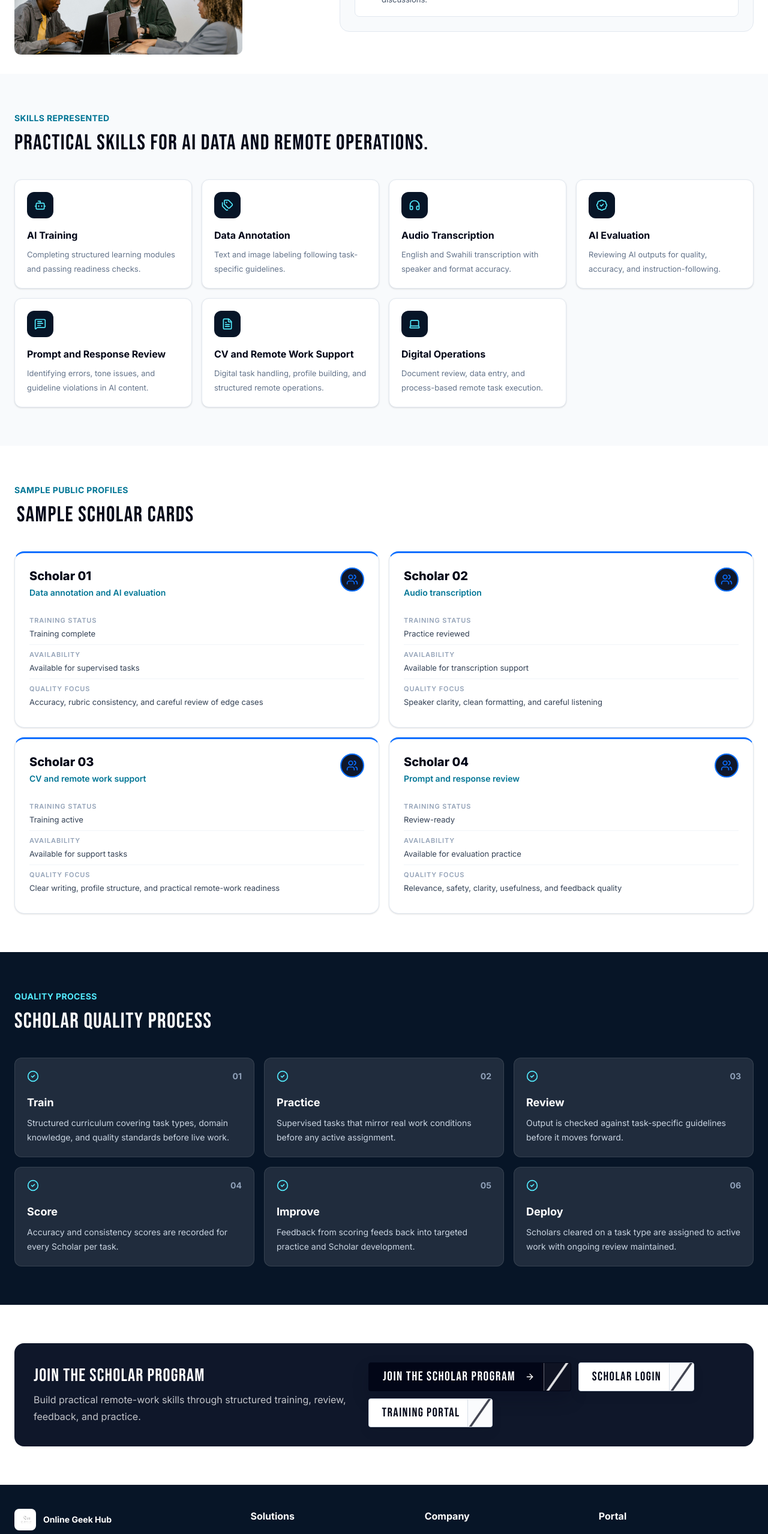
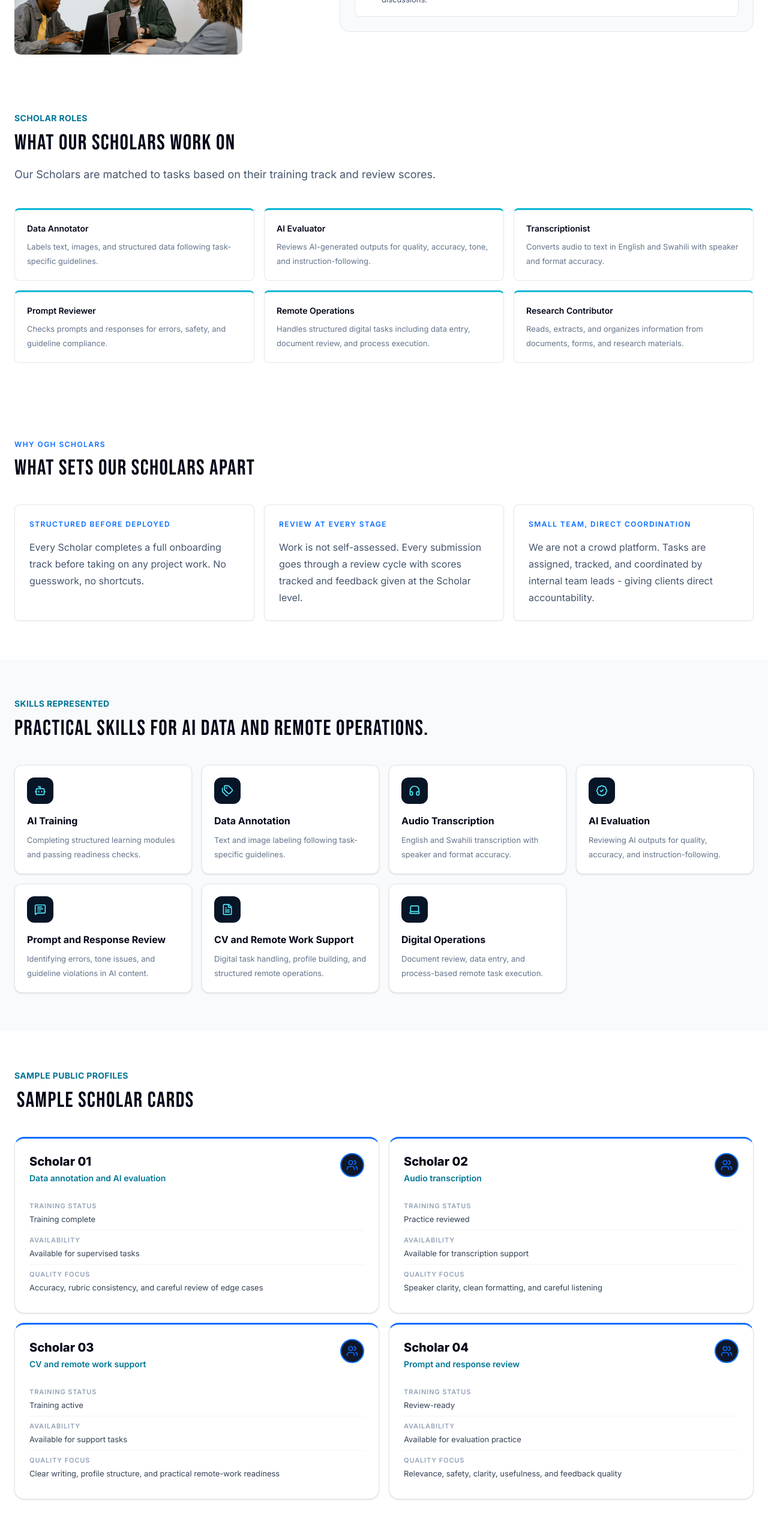
Before and after one commit to Sabelo001/online-geek-hub, a Next.js app: page /scholars in a window 1280 px wide. Shown: the part 1140-3697 px from the top of the page at 60% size. Built offline with nearby package versions, Linux system fonts and the light colour scheme.

Commit message:
Add differentiator, roles, testimonial, and recruitment sections to scholars page

```diff
--- a/app/scholars/page.tsx
+++ b/app/scholars/page.tsx
@@ -1,4 +1,4 @@
-import { ArrowRight, BadgeCheck, Bot, BriefcaseBusiness, CheckCircle2, FileText, Headphones, Laptop, Lock, MessageSquareText, ShieldCheck, Sparkles, Tags, Users } from "lucide-react";
+import { BadgeCheck, Bot, Briefcase, CheckCircle2, FileText, GraduationCap, Headphones, Laptop, Lock, MessageSquareText, Sparkles, Star, Tags, Users } from "lucide-react";
 import Link from "next/link";
 import { PublicFooter } from "@/components/public-footer";
 import { PublicNavbar } from "@/components/public-navbar";
@@ -111,6 +111,68 @@ const scholarStats = [
   { number: "1", label: "Week to Ready" }
 ];
 
+const scholarDifferentiators = [
+  {
+    title: "Structured Before Deployed",
+    description: "Every Scholar completes a full onboarding track before taking on any project work. No guesswork, no shortcuts."
+  },
+  {
+    title: "Review at Every Stage",
+    description:
+      "Work is not self-assessed. Every submission goes through a review cycle with scores tracked and feedback given at the Scholar level."
+  },
+  {
+    title: "Small Team, Direct Coordination",
+    description:
+      "We are not a crowd platform. Tasks are assigned, tracked, and coordinated by internal team leads - giving clients direct accountability."
+  }
+];
+
+const scholarRoles = [
+  {
+    title: "Data Annotator",
+    description: "Labels text, images, and structured data following task-specific guidelines."
+  },
+  {
+    title: "AI Evaluator",
+    description: "Reviews AI-generated outputs for quality, accuracy, tone, and instruction-following."
+  },
+  {
+    title: "Transcriptionist",
+    description: "Converts audio to text in English and Swahili with speaker and format accuracy."
+  },
+  {
+    title: "Prompt Reviewer",
+    description: "Checks prompts and responses for errors, safety, and guideline compliance."
+  },
+  {
+    title: "Remote Operations",
+    description: "Handles structured digital tasks including data entry, document review, and process execution."
+  },
+  {
+    title: "Research Contributor",
+    description: "Reads, extracts, and organizes information from documents, forms, and research materials."
+  }
+];
+
+const scholarProgramBenefits = [
+  {
+    title: "Structured Training",
+    description: "Complete a guided onboarding track before any live work.",
+    icon: GraduationCap
+  },
+  {
+    title: "Scored and Reviewed",
+    description: "Get feedback on every submission and track your progress.",
+    icon: Star
+  },
+  {
+    title: "Project Placement",
+    description: "Top Scholars get first access to incoming project invitations.",
+    icon: Briefcase
+  }
+];
+
 export default function ScholarsPage() {
   return (
     <main className="public-page min-h-screen bg-white text-slate-950">
@@ -190,6 +252,44 @@ export default function ScholarsPage() {
         </div>
       </section>
 
+      <section className="px-4 py-16 sm:px-6">
+        <div className="mx-auto max-w-7xl">
+          <div className="max-w-3xl">
+            <p className="text-sm font-bold uppercase tracking-wide text-cyan-700">Scholar Roles</p>
+            <h2 className="mt-3 text-4xl font-extrabold tracking-normal text-slate-950">What Our Scholars Work On</h2>
+            <p className="mt-4 text-lg leading-8 text-slate-600">
+              Our Scholars are matched to tasks based on their training track and review scores.
+            </p>
+          </div>
+          <div className="mt-10 grid gap-4 md:grid-cols-2 lg:grid-cols-3">
+            {scholarRoles.map((role) => (
+              <article key={role.title} className="rounded-lg border border-t-[3px] border-[#e2e8f0] border-t-[#06b6d4] bg-white p-5">
+                <h3 className="text-[14px] font-semibold text-slate-950">{role.title}</h3>
+                <p className="mt-2 text-[13px] font-normal leading-6 text-[#64748b]">{role.description}</p>
+              </article>
+            ))}
+          </div>
+        </div>
+      </section>
+
+      <section className="px-4 py-16 sm:px-6">
+        <div className="mx-auto max-w-7xl">
+          <p className="mb-2.5 text-xs font-semibold uppercase tracking-[0.12em] text-[#0A6EFF]">Why OGH Scholars</p>
+          <h2 className="mt-3 text-4xl font-extrabold tracking-normal text-slate-950">What Sets Our Scholars Apart</h2>
+          <div className="mt-10 grid gap-4 md:grid-cols-3">
+            {scholarDifferentiators.map((item) => (
+              <article
+                key={item.title}
+                className="rounded-lg border border-slate-200 bg-white p-6 shadow-sm shadow-slate-950/5 transition hover:border-cyan-300 hover:shadow-md"
+              >
+                <h3 className="text-xs font-semibold uppercase tracking-[0.12em] text-[#0A6EFF]">{item.title}</h3>
+                <p className="mt-4 leading-7 text-slate-600">{item.description}</p>
+              </article>
+            ))}
+          </div>
+        </div>
+      </section>
+
       <section className="bg-slate-50 px-4 py-16 sm:px-6">
         <div className="mx-auto max-w-7xl">
           <p className="text-sm font-bold uppercase tracking-wide text-cyan-700">Skills represented</p>
@@ -247,6 +347,17 @@ export default function ScholarsPage() {
         </div>
       </section>
 
+      <section className="bg-[#071527] px-4 py-16 sm:px-6">
+        <div className="mx-auto max-w-[680px] text-center">
+          <p className="text-[80px] leading-[0.5] text-[#06b6d4]">"</p>
+          <p className="mt-6 text-center text-[20px] font-normal leading-[1.8] text-white">
+            Being part of Online Geek Hub has given me a structured path into AI data work. The training process is clear,
+            the feedback is direct, and the team actually cares about your development.
+          </p>
+          <p className="mt-6 text-center text-[13px] font-medium text-[#06b6d4]">— Scholar 01, Data Annotation Track</p>
+        </div>
+      </section>
+
       <section className="bg-[#071527] px-4 py-16 text-white sm:px-6">
         <div className="mx-auto max-w-7xl">
           <p className="text-sm font-bold uppercase tracking-wide text-cyan-300">Quality process</p>
@@ -269,22 +380,36 @@ export default function ScholarsPage() {
       </section>
 
       <section className="px-4 py-16 sm:px-6">
-        <div className="mx-auto flex max-w-7xl flex-col gap-5 rounded-2xl bg-[#0F172A] p-8 sm:flex-row sm:items-center sm:justify-between">
-          <div>
-            <h2 className="text-3xl font-extrabold text-white">Join the Scholar Program</h2>
-            <p className="mt-2 max-w-2xl leading-7 text-white/75">
-              Build practical remote-work skills through structured training, review, feedback, and practice.
+        <div className="mx-auto max-w-7xl rounded-2xl bg-[#0F172A] p-8">
+          <div className="max-w-3xl">
+            <p className="text-sm font-bold uppercase tracking-wide text-[#06b6d4]">Become a Scholar</p>
+            <h2 className="mt-3 text-4xl font-extrabold tracking-normal text-white">Build Real Skills. Do Real Work.</h2>
+            <p className="mt-4 max-w-2xl leading-7 text-white/75">
+              The Online Geek Hub Scholar Program is open to motivated contributors ready to train, practice, and take on
+              structured AI data work. We prepare you before we place you.
             </p>
           </div>
-          <div className="flex flex-wrap gap-3">
+          <div className="mt-8 grid gap-4 md:grid-cols-3">
+            {scholarProgramBenefits.map((benefit) => {
+              const Icon = benefit.icon;
+              return (
+                <article key={benefit.title} className="rounded-lg border border-[#1e3a5f] bg-[#0f2035] p-5">
+                  <Icon className="h-6 w-6 text-[#06b6d4]" />
+                  <h3 className="mt-4 text-base font-bold text-white">{benefit.title}</h3>
+                  <p className="mt-2 text-sm leading-6 text-white/70">{benefit.description}</p>
+                </article>
+              );
+            })}
+          </div>
+          <div className="mt-8 flex flex-wrap gap-3">
             <Link href="/signup" className="cta-primary dark-cta focus-ring">
-              Join the Scholar Program <ArrowRight className="ml-2 h-4 w-4 text-white" />
+              Join the Scholar Program
             </Link>
-            <Link href="/login" className="cta-secondary focus-ring">
-              Scholar Login
-            </Link>
-            <Link href="/login" className="cta-secondary focus-ring">
-              Training Portal
+            <Link
+              href="/scholars#quality-process"
+              className="focus-ring inline-flex min-h-12 items-center justify-center rounded border border-white/70 bg-transparent px-5 font-display text-[1.3rem] uppercase tracking-[0.07em] text-white transition hover:border-white hover:bg-white/10"
+            >
+              Learn How It Works
             </Link>
           </div>
         </div>
```
